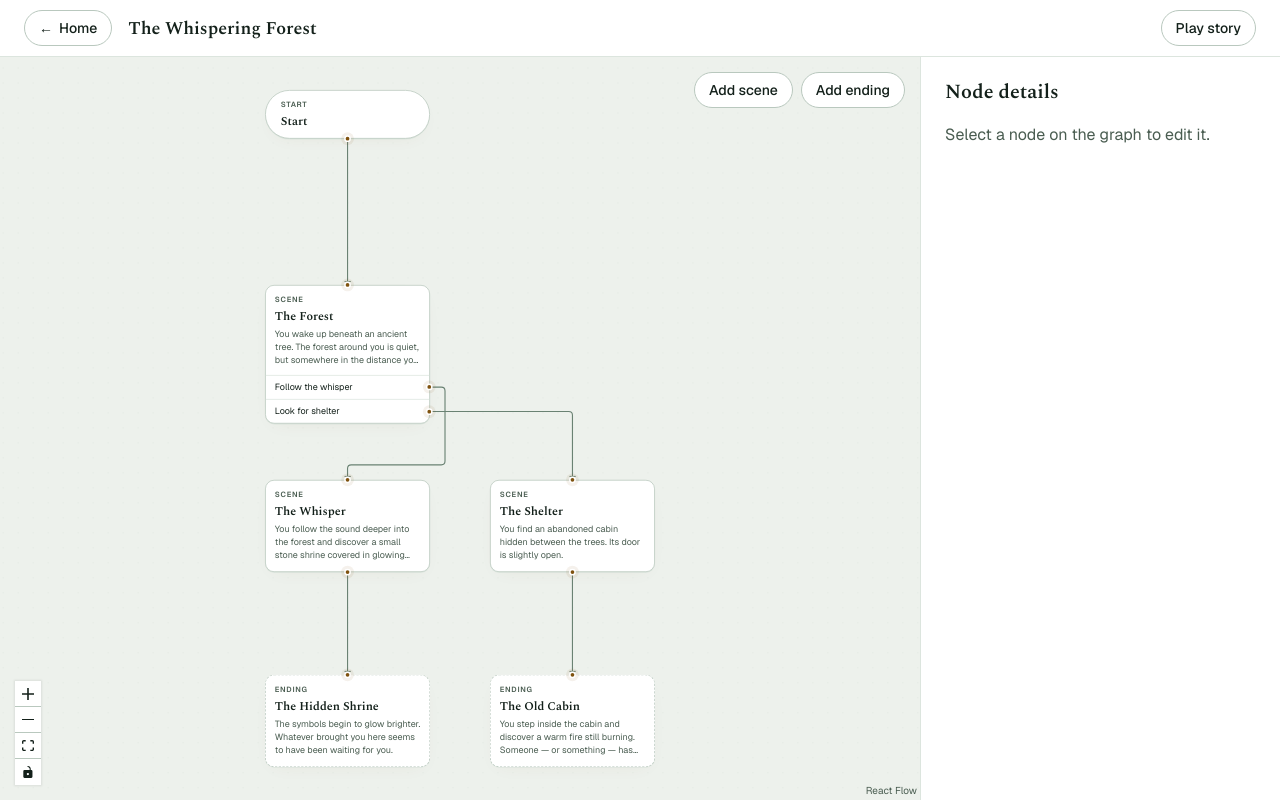
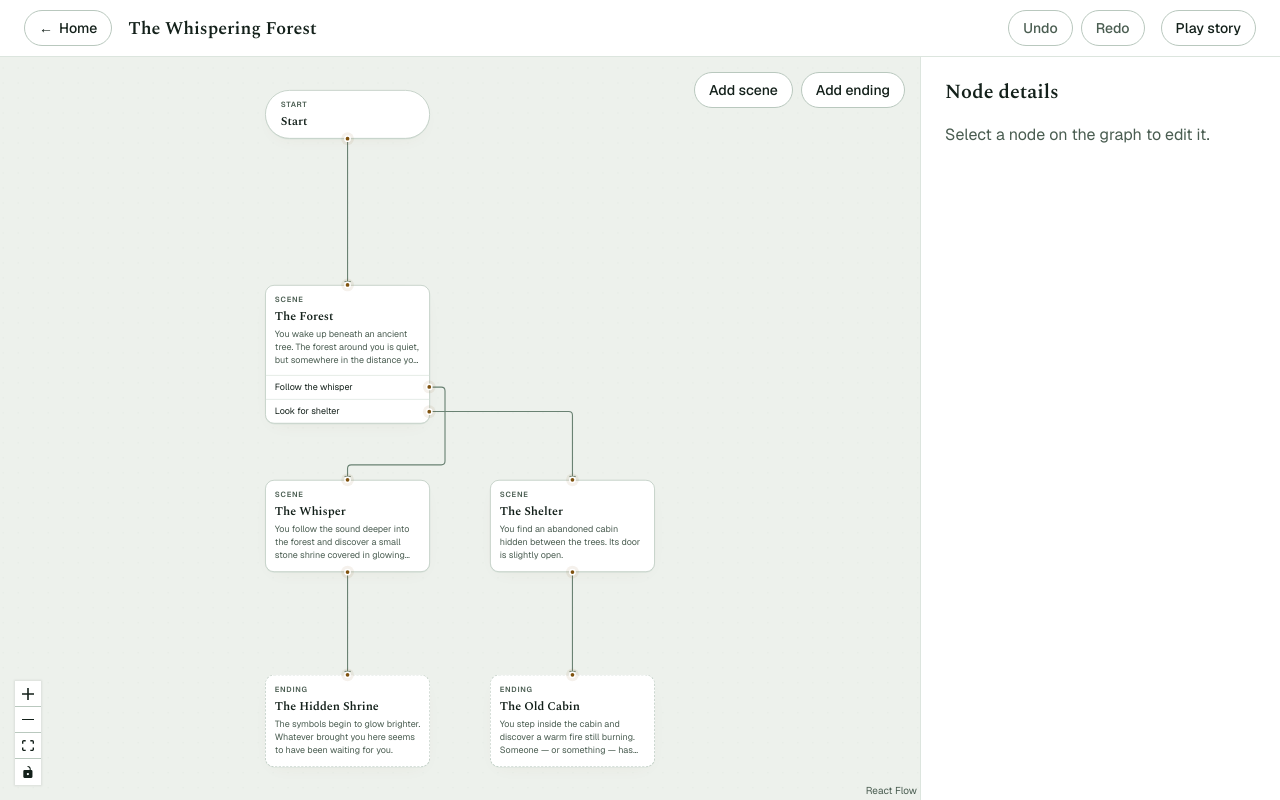
Before and after one commit to demienera/interactive-story-editor, a Next.js app: page /editor in a window 1280 px wide. Built offline with nearby package versions, Linux system fonts and the light colour scheme.

Commit message:
feat: implement history management with undo/redo functionality in StoryEditor

```diff
--- a/src/features/story-editor/ui/StoryEditor.module.scss
+++ b/src/features/story-editor/ui/StoryEditor.module.scss
@@ -40,6 +40,25 @@
 
 	&:hover {
 		background: var(--color-surface-raised);
+	}
+}
+
+.history {
+	display: flex;
+	gap: 8px;
+
+	.control {
+		background: transparent;
+		cursor: pointer;
+	}
+
+	.control[aria-disabled='true'] {
+		color: var(--color-text-muted);
+		cursor: not-allowed;
+
+		&:hover {
+			background: transparent;
+		}
 	}
 }
 
--- a/src/features/story-editor/ui/StoryEditor.tsx
+++ b/src/features/story-editor/ui/StoryEditor.tsx
@@ -1,7 +1,7 @@
 'use client';
 
 import Link from 'next/link';
-import { useMemo, useRef, useState } from 'react';
+import { useEffect, useEffectEvent, useMemo, useRef, useState } from 'react';
 import {
 	Background,
 	Controls,
@@ -19,13 +19,8 @@ import { getNode } from '@/entities/story/model/story-engine';
 import { addNode, removeNode, type StoryNodePatch } from '@/entities/story/model/story-operations';
 import type { Story, StoryNodeType } from '@/entities/story/model/types';
 import { layoutByDepth } from '../lib/auto-layout';
-import {
-	applyPositionChanges,
-	applySizeChanges,
-	removeNodeFromLayout,
-	type EditorLayout,
-	type NodeSizes,
-} from '../lib/editor-layout';
+import { applyPositionChanges, applySizeChanges, type EditorLayout, type NodeSizes } from '../lib/editor-layout';
+import { createHistory, pushHistory, redo, undo, type History } from '../lib/history';
 import { createNode } from '../lib/node-factory';
 import { storyToFlow, type StoryFlowNode } from '../lib/story-to-flow';
 import {
@@ -60,16 +55,36 @@ const typeLabels = {
 	ending: 'Ending',
 } satisfies Record<StoryNodeType, string>;
 
+type StoryRevision = {
+	story: Story;
+	action: string;
+};
+
+function isTextInput(target: EventTarget | null): boolean {
+	return (
+		target instanceof HTMLInputElement ||
+		target instanceof HTMLTextAreaElement ||
+		target instanceof HTMLSelectElement ||
+		(target instanceof HTMLElement && target.isContentEditable)
+	);
+}
+
 export function StoryEditor() {
-	const [story, setStory] = useState<Story>(demoStory);
+	const [history, setHistory] = useState<History<StoryRevision>>(() =>
+		createHistory({ story: demoStory, action: '' }),
+	);
 	const [layout, setLayout] = useState<EditorLayout>(() => layoutByDepth(demoStory));
 	const [nodeSizes, setNodeSizes] = useState<NodeSizes>({});
 	const [selectedNodeId, setSelectedNodeId] = useState<string | null>(null);
 	const [createdNodeId, setCreatedNodeId] = useState<string | null>(null);
 	const [statusMessage, setStatusMessage] = useState('');
+	const [restoreCount, setRestoreCount] = useState(0);
 	const canvasRef = useRef<HTMLDivElement>(null);
 	const flowInstance = useRef<ReactFlowInstance<StoryFlowNode, Edge> | null>(null);
 
+	const story = history.present.story;
+	const canUndo = history.past.length > 0;
+	const canRedo = history.future.length > 0;
 	const flow = useMemo(() => storyToFlow(story, layout), [story, layout]);
 	const nodes = useMemo<StoryFlowNode[]>(
 		() =>
@@ -82,6 +97,61 @@ export function StoryEditor() {
 	);
 	const selectedNode = selectedNodeId ? getNode(story, selectedNodeId) : undefined;
 	const hasStartNode = story.nodes.some((node) => node.type === 'start');
+
+	const commit = (update: (current: Story) => Story, action: string) => {
+		setHistory((current) => {
+			const next = update(current.present.story);
+
+			return next === current.present.story ? current : pushHistory(current, { story: next, action });
+		});
+	};
+
+	const restore = (next: History<StoryRevision>, message: string) => {
+		setHistory(next);
+		setCreatedNodeId(null);
+		setSelectedNodeId((current) => (current && getNode(next.present.story, current) ? current : null));
+		setRestoreCount((count) => count + 1);
+		setStatusMessage(message);
+	};
+
+	const handleUndo = () => {
+		if (canUndo) {
+			restore(undo(history), `Undone: ${history.present.action}`);
+		}
+	};
+
+	const handleRedo = () => {
+		if (canRedo) {
+			restore(redo(history), `Redone: ${history.future[0].action}`);
+		}
+	};
+
+	const handleHistoryShortcut = useEffectEvent((event: KeyboardEvent) => {
+		if (!(event.ctrlKey || event.metaKey) || event.altKey || event.defaultPrevented || isTextInput(event.target)) {
+			return;
+		}
+
+		const isUndo = event.code === 'KeyZ' && !event.shiftKey;
+		const isRedo = (event.code === 'KeyZ' && event.shiftKey) || (event.code === 'KeyY' && !event.shiftKey);
+
+		if (!isUndo && !isRedo) {
+			return;
+		}
+
+		event.preventDefault();
+
+		if (isUndo) {
+			handleUndo();
+		} else {
+			handleRedo();
+		}
+	});
+
+	useEffect(() => {
+		document.addEventListener('keydown', handleHistoryShortcut);
+
+		return () => document.removeEventListener('keydown', handleHistoryShortcut);
+	}, []);
 
 	const handleNodesChange = (changes: NodeChange<StoryFlowNode>[]) => {
 		setLayout((current) => applyPositionChanges(current, changes));
@@ -122,22 +192,29 @@ export function StoryEditor() {
 		const node = createNode(type, crypto.randomUUID());
 		const position = getNewNodePosition();
 
-		setStory((current) => addNode(current, node));
+		const message = `${typeLabels[type]} added`;
+
+		commit((current) => addNode(current, node), message);
 		setLayout((current) => ({ ...current, [node.id]: position }));
 		setSelectedNodeId(node.id);
 		setCreatedNodeId(node.id);
-		setStatusMessage(`${typeLabels[type]} added`);
+		setStatusMessage(message);
 	};
 
 	const handleSave = (nodeId: string, patch: StoryNodePatch) => {
-		setStory((current) => updateNodeAndExits(current, nodeId, patch));
+		const node = getNode(story, nodeId);
+		const action = node ? `${typeLabels[node.type]} "${patch.title ?? node.title}" edited` : 'Node edited';
+
+		commit((current) => updateNodeAndExits(current, nodeId, patch), action);
 	};
 
 	const handleExitChange = (exit: Exit, targetId: string | null) => {
 		const target = targetId ? getNode(story, targetId) : undefined;
 
-		setStory((current) => setExitTarget(current, exit, targetId, crypto.randomUUID()));
-		setStatusMessage(target ? `Connected to "${target.title}"` : 'Connection removed');
+		const message = target ? `Connected to "${target.title}"` : 'Connection removed';
+
+		commit((current) => setExitTarget(current, exit, targetId, crypto.randomUUID()), message);
+		setStatusMessage(message);
 	};
 
 	const handleConnect = (connection: Connection) => {
@@ -154,12 +231,12 @@ export function StoryEditor() {
 	const handleDeleteNode = (nodeId: string) => {
 		const node = getNode(story, nodeId);
 
-		setStory((current) => removeNode(current, nodeId));
-		setLayout((current) => removeNodeFromLayout(current, nodeId));
-		setNodeSizes((current) => removeNodeFromLayout(current, nodeId));
+		const action = node ? `${typeLabels[node.type]} "${node.title}" deleted` : 'Node deleted';
+
+		commit((current) => removeNode(current, nodeId), action);
 		setSelectedNodeId(null);
 		setCreatedNodeId(null);
-		setStatusMessage(node ? `${typeLabels[node.type]} "${node.title}" deleted` : '');
+		setStatusMessage(`${action}. Press Undo to restore.`);
 	};
 
 	return (
@@ -174,6 +251,26 @@ export function StoryEditor() {
 					</Link>
 				</nav>
 				<h1 className={styles.title}>{story.title}</h1>
+				<div className={styles.history}>
+					<button
+						type='button'
+						className={styles.control}
+						aria-disabled={!canUndo}
+						aria-keyshortcuts='Control+Z Meta+Z'
+						onClick={handleUndo}
+					>
+						Undo
+					</button>
+					<button
+						type='button'
+						className={styles.control}
+						aria-disabled={!canRedo}
+						aria-keyshortcuts='Control+Shift+Z Meta+Shift+Z Control+Y'
+						onClick={handleRedo}
+					>
+						Redo
+					</button>
+				</div>
 				<Link
 					href='/play'
 					className={styles.control}
@@ -238,6 +335,7 @@ export function StoryEditor() {
 				<NodePanel
 					story={story}
 					node={selectedNode}
+					formKey={selectedNode ? `${selectedNode.id}-${restoreCount}` : ''}
 					autoFocusTitle={selectedNodeId !== null && selectedNodeId === createdNodeId}
 					onSave={handleSave}
 					onDelete={handleDeleteNode}
```
